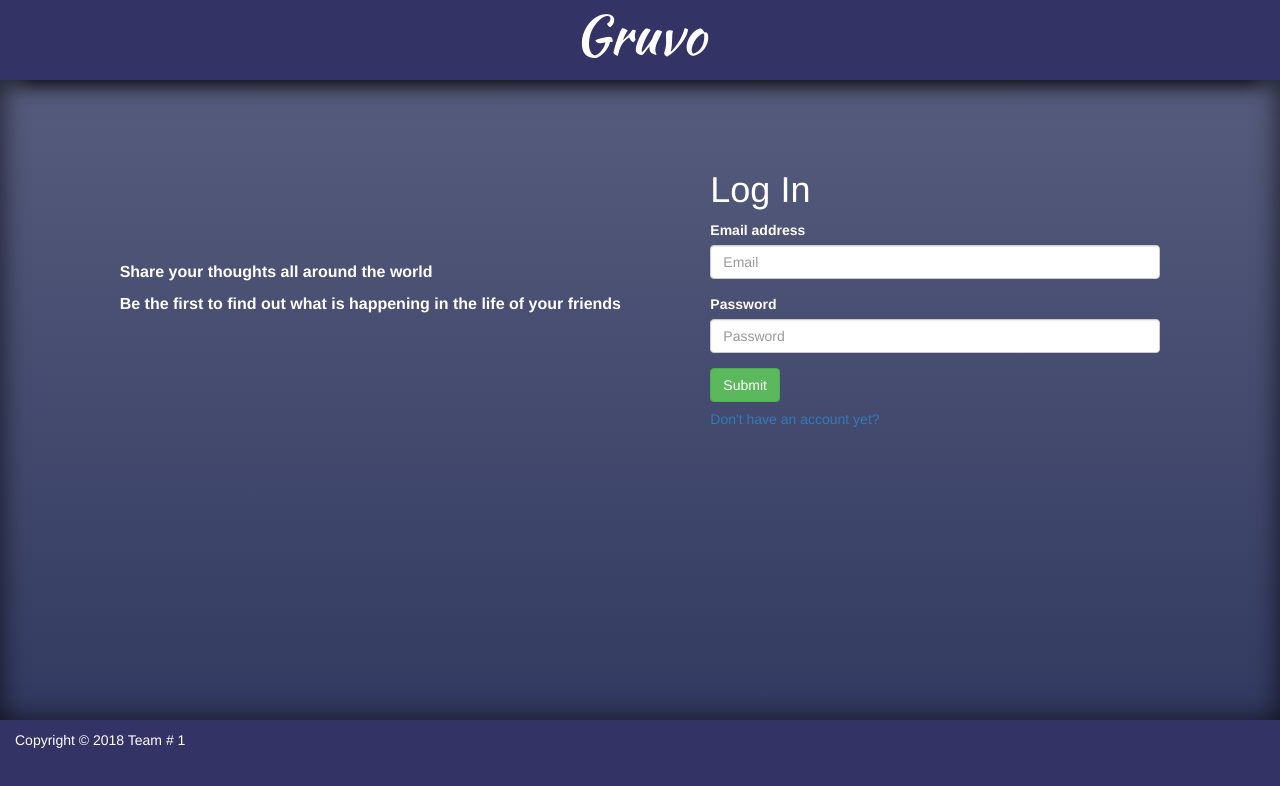
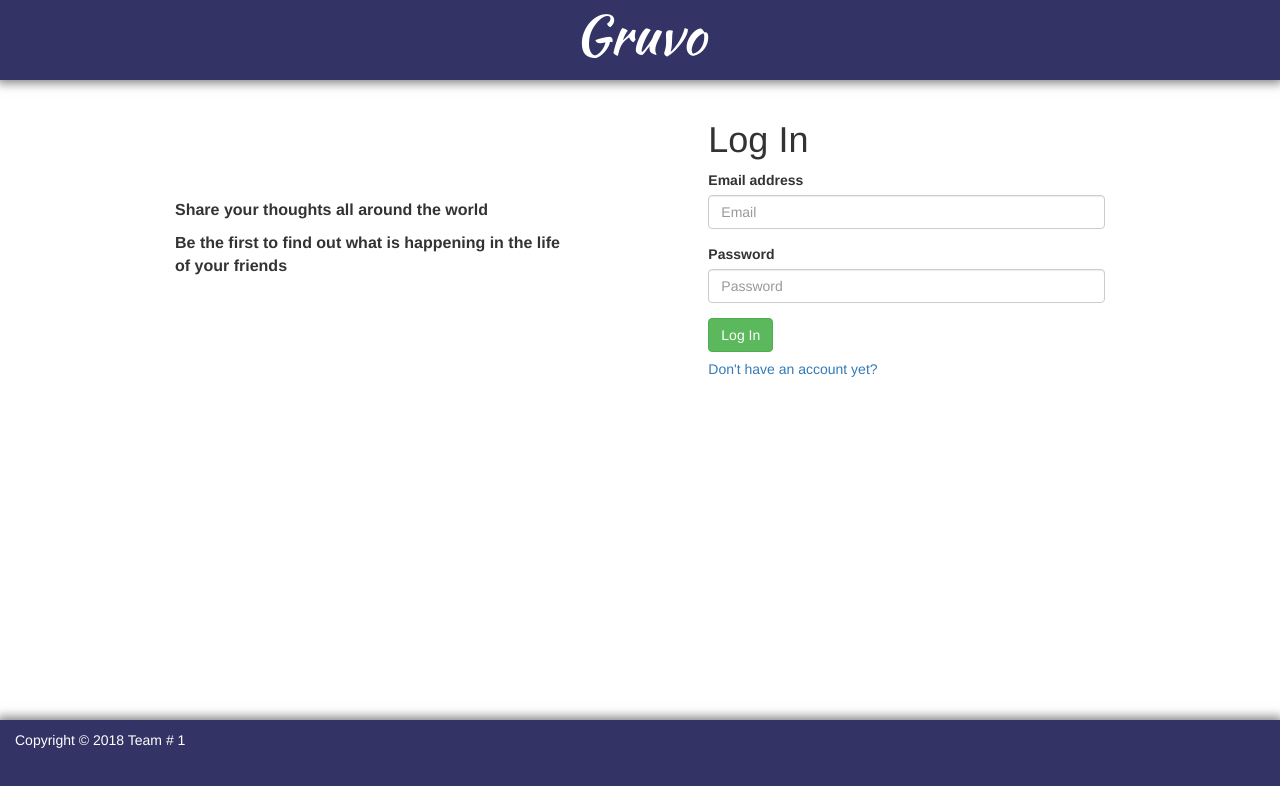
Before and after one commit to AleksMorozova/Gruvo, an Angular app in the folder Gruvo/Gruvo/ClientApp/: page / in a window 1280 px wide. Shown: the top 786 px of the page. Built offline with nearby package versions, Linux system fonts and the light colour scheme.

Commit message:
redesign

```diff
--- a/Gruvo/Gruvo/ClientApp/src/app/footer/footer.component.css
+++ b/Gruvo/Gruvo/ClientApp/src/app/footer/footer.component.css
@@ -7,5 +7,5 @@
   padding-top: 10px;
   padding-bottom: 10px;
   color: white;
-  box-shadow: 0px 0px 22px 5px rgba(0,0,0,0.5) , 0 20px 20px -20px #000
+  box-shadow: 0px 0px 10px 3px rgba(0,0,0,0.5)
 }
--- a/Gruvo/Gruvo/ClientApp/src/app/header/header.component.css
+++ b/Gruvo/Gruvo/ClientApp/src/app/header/header.component.css
@@ -19,7 +19,7 @@
   width: 100%;
   padding-top: 10px;
   padding-bottom: 10px;
-  box-shadow: 0px 0px 22px 5px rgba(0,0,0,0.5), 0 20px 20px -20px #000
+  box-shadow: 0px 0px 10px 3px rgba(0,0,0,0.5)
 }
 
 .header gr-login-form {
--- a/Gruvo/Gruvo/ClientApp/src/app/login/login.component.css
+++ b/Gruvo/Gruvo/ClientApp/src/app/login/login.component.css
@@ -4,13 +4,11 @@
   display: flex;
   flex-flow: column;
   align-items:center;
-  background: linear-gradient( rgba(35,43,85,0.75), rgba(35,43,85,0.95));
-  box-shadow: 0px 0px 22px 5px rgba(0,0,0,0.5) inset, 0 20px 20px -20px #000 inset;
-  color: white;
+  padding-top: 100px;
+  padding-bottom:100px;
 }
 
 .intro {
-
   font-size: 16px;
   font-weight: bold;
 }
@@ -20,24 +18,11 @@
   width: 100%;
   flex-flow: row;
   align-items: center;
-  justify-content: space-around;
-  margin-top: 150px;
-  margin-bottom: 75px;
-  padding-left: 75px;
-  padding-right: 75px;
-}
-
-.login-form{
-  min-width:450px;
-}
-
-.not-valid{
-  background: rgba(255,0,0,0.3);
+  justify-content: center;
 }
 
 .wrong-credentials {
-  padding:10px;
-  max-width: 500px;
+  padding: 10px;
   max-height: 100px;
   background-color: rgba(255,0,0,0.1);
   border: solid rgba(255,0,0,0.2) 2px;
--- a/Gruvo/Gruvo/ClientApp/src/app/login/login.component.html
+++ b/Gruvo/Gruvo/ClientApp/src/app/login/login.component.html
@@ -1,6 +1,6 @@
 <div class="content ">
   <div class="inner">
-    <div class="intro ">
+    <div class="intro hidden-xs col-sm-4">
       <p>
         Share your thoughts all around the world
       </p>
@@ -8,18 +8,18 @@
         Be the first to find out what is happening in the life of your friends
       </p>
     </div>
-    <form class="login-form" [formGroup]="loginForm" (ngSubmit)="LogIn(loginForm.value)" novalidate>
+    <form class="login-form col-xs-10 col-sm-offset-1  col-sm-4 " [formGroup]="loginForm" (ngSubmit)="LogIn(loginForm.value)" novalidate>
       <h1>Log In</h1>
-      <div class="form-group">
+      <div class="form-group" [ngClass]="{'has-error':!loginForm.controls['email'].valid && loginForm.controls['email'].touched}">
         <label for="inputEmail">Email address <span class="text-danger" *ngIf="!loginForm.controls['email'].valid && loginForm.controls['email'].touched">is not valid!</span></label>
-        <input [formControl]="loginForm.controls['email']" [ngClass]="{'not-valid':!loginForm.controls['email'].valid && loginForm.controls['email'].touched}" type="email" class="form-control" id="inputEmail" placeholder="Email">
+        <input [formControl]="loginForm.controls['email']" type="email" class="form-control" id="inputEmail" placeholder="Email">
       </div>
-      <div class="form-group">
+      <div class="form-group" [ngClass]="{'has-error':!loginForm.controls['password'].valid && loginForm.controls['password'].touched}">
         <label for="inputPassword">Password <span class="text-danger" *ngIf="!loginForm.controls['password'].valid && loginForm.controls['password'].touched">is not valid!</span></label>
-        <input [formControl]="loginForm.controls['password']" [ngClass]="{'not-valid':!loginForm.controls['password'].valid && loginForm.controls['password'].touched}" type="password" class="form-control" id="inputPassword" placeholder="Password">
+        <input [formControl]="loginForm.controls['password']" type="password" class="form-control" id="inputPassword" placeholder="Password">
 
       </div>
-      <button type="submit" class="btn btn-success" [disabled]="!loginForm.valid && loginForm.touched">Submit</button>
+      <button type="submit" class="btn btn-success" [disabled]="!loginForm.valid && loginForm.touched">Log In</button>
       <br />
       <a href="signup"><h5>Don't have an account yet?</h5></a>
     </form>
--- a/Gruvo/Gruvo/ClientApp/src/app/signup/signup.component.css
+++ b/Gruvo/Gruvo/ClientApp/src/app/signup/signup.component.css
@@ -1,24 +1,16 @@
 .content {
   width: 100%;
   min-height: 100vh;
-  overflow-y: auto;
   display: flex;
   flex-flow: column;
   align-content: stretch;
-  background: linear-gradient( rgba(35,43,85,0.75), rgba(35,43,85,0.95));
-  background-size: cover;
-  box-shadow: 0px 0px 22px 5px rgba(0,0,0,0.5) inset, 0 20px 20px -20px #000 inset;
-  color: white;
+  background-color: #FFFFFF;
+  padding-top: 100px;
+  padding-bottom: 100px;
 }
 
 .signup {
   max-width:400px;
   justify-content: center;
   align-items: center;
-  margin-top: 150px;
-  margin-bottom: 75px;
 }
-
-.not-valid {
-  background: rgba(255,0,0,0.3);
-}
--- a/Gruvo/Gruvo/ClientApp/src/app/signup/signup.component.html
+++ b/Gruvo/Gruvo/ClientApp/src/app/signup/signup.component.html
@@ -1,25 +1,28 @@
-<div class="content ">
+<div class="content">
     <form class="signup container" [formGroup]="signupForm" (ngSubmit)="SignUp(signupForm.value)">
       <h2>Become a part of Gruvo right now!</h2>
-      <div class="form-group">
+      <div class="form-group" [ngClass]="{'has-error':!signupForm.controls['login'].valid && signupForm.controls['login'].touched}">
         <label for="Login">
           Login
           <span class="text-danger" *ngIf="!signupForm.controls['login'].valid && signupForm.controls['login'].touched">is not valid!</span>
           </label>
-        <input id="Login" [formControl]="signupForm.controls['login']" [ngClass]="{'not-valid':!signupForm.controls['login'].valid && signupForm.controls['login'].touched}" type="text" class="form-control" placeholder="Login">
+        <input id="Login" [formControl]="signupForm.controls['login']"  type="text" class="form-control" placeholder="Login">
       </div>
 
-      <div class="form-group">
+      <div class="form-group" [ngClass]="{'has-error':!signupForm.controls['email'].valid && signupForm.controls['email'].touched}">
         <label for="Email">
           Email
           <span class="text-danger" *ngIf="!signupForm.controls['email'].valid && signupForm.controls['email'].touched">is not valid!</span>
         </label>
-        <input id="Email" [formControl]="signupForm.controls['email']" [ngClass]="{'not-valid':!signupForm.controls['email'].valid && signupForm.controls['email'].touched}" type="email" class="form-control" placeholder="Email">
+        <input id="Email" [formControl]="signupForm.controls['email']"  type="email" class="form-control" placeholder="Email">
       </div>
 
-      <div class="form-group">
-        <label for="Password">Password</label>
-        <input id="Password" [formControl]="signupForm.controls['password']" [ngClass]="{'not-valid':!signupForm.controls['password'].valid && signupForm.controls['password'].touched}" type="password" class="form-control" placeholder="Password">
+      <div class="form-group" [ngClass]="{'has-error':!signupForm.controls['password'].valid && signupForm.controls['password'].touched}">
+        <label for="Password">
+          Password
+          <span class="text-danger" *ngIf="!signupForm.controls['password'].valid && signupForm.controls['password'].touched">is not valid!</span>
+        </label>
+        <input id="Password" [formControl]="signupForm.controls['password']"  type="password" class="form-control" placeholder="Password">
       </div>
 
       <button type="submit" class="btn btn-success btn-md" [disabled]="!signupForm.valid" >Sign Up</button>
```
